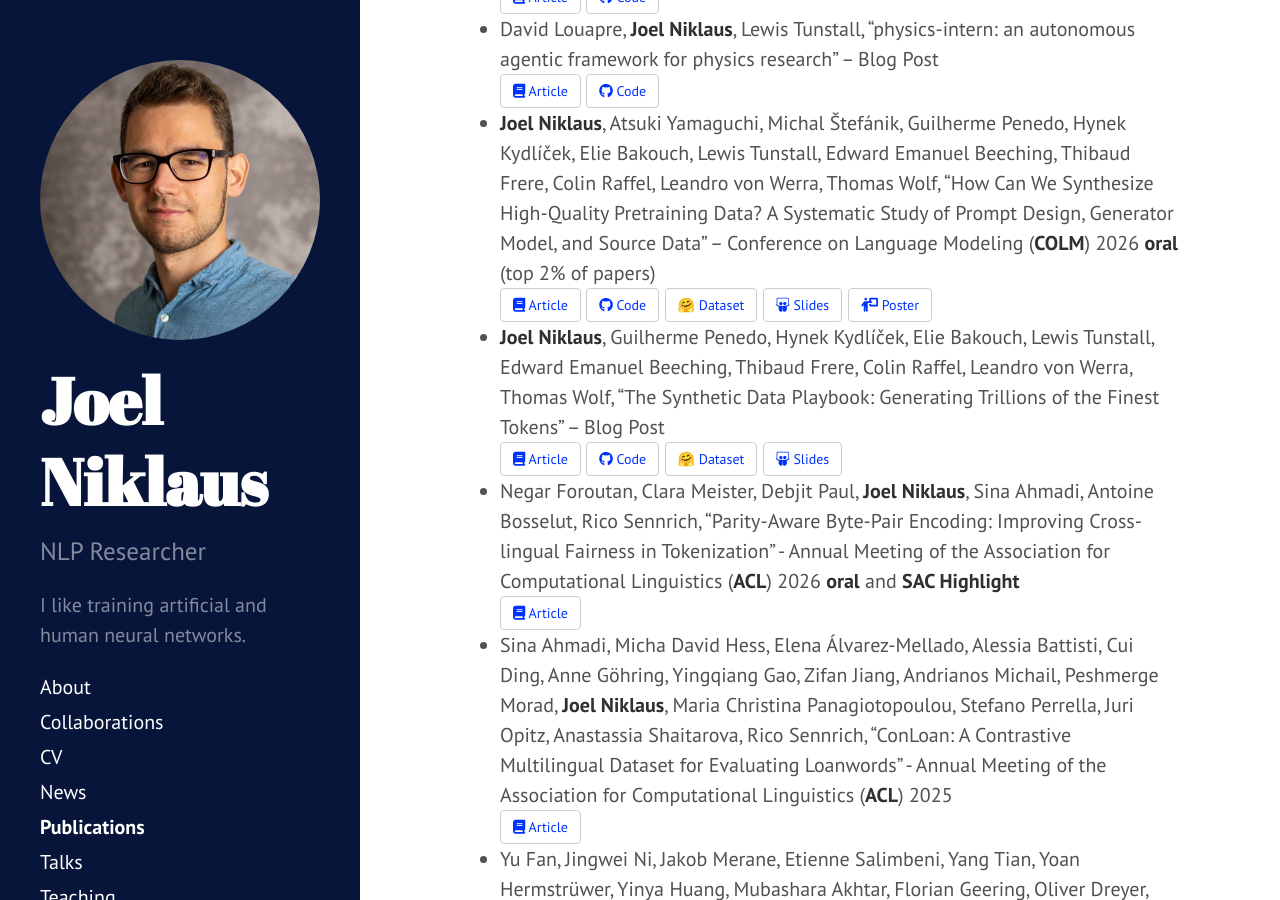
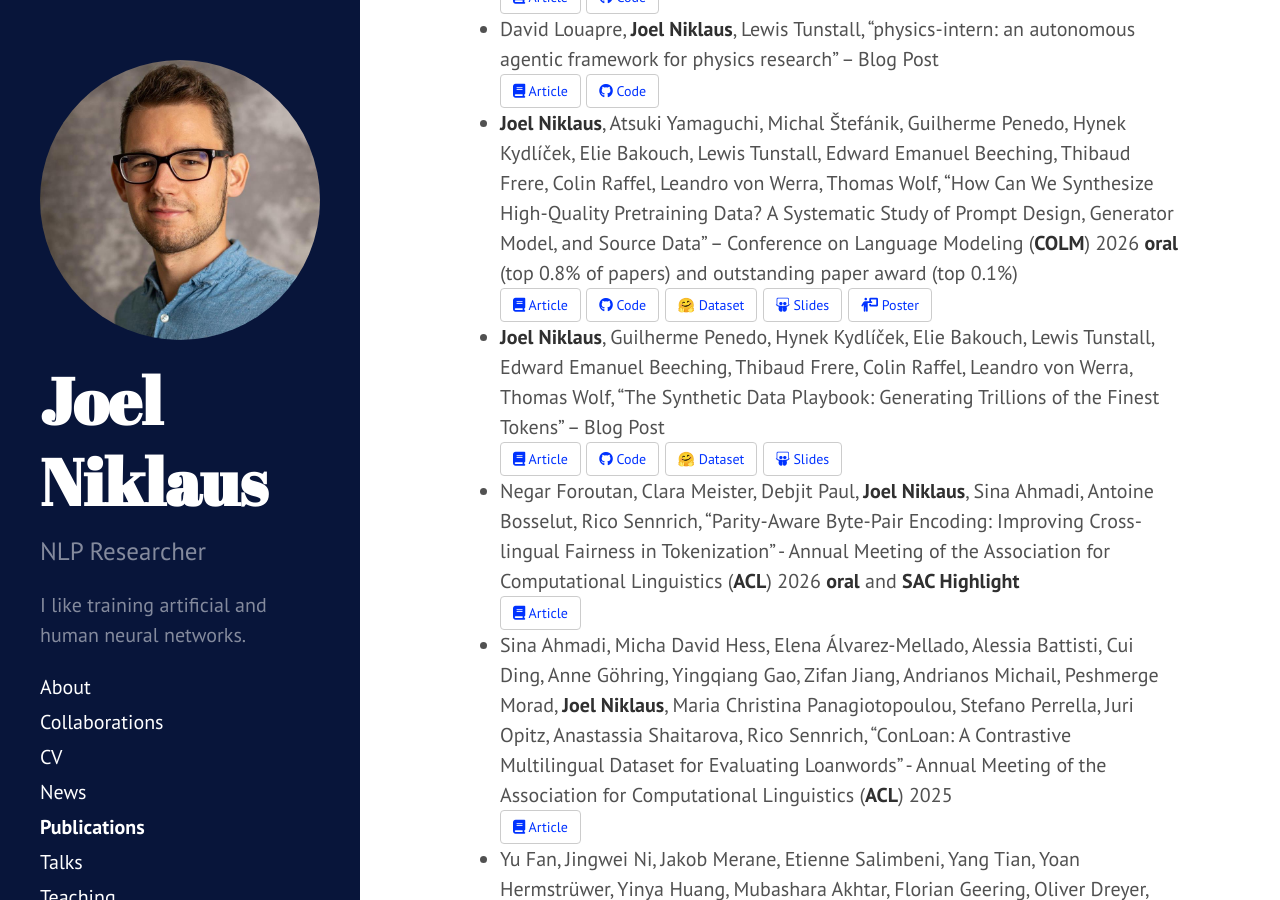
Before and after one commit to JoelNiklaus/joelniklaus.github.io, a Jekyll site: the page built from _pages/publications.md, in a window 1280 px wide and 900 px high, scrolled down 1569 px. Built offline with Jekyll 4.4.1, drawn with Linux system fonts in a browser that asks for light colours; a style sheet for code colours, icons or effects is not loaded.

Commit message:
update outstanding paper award

```diff
--- a/_pages/publications.md
+++ b/_pages/publications.md
@@ -63,7 +63,7 @@ on [Google Scholar](https://scholar.google.com/citations?user=qJ8iricAAAAJ).
   <a href="https://github.com/huggingface/physics-intern" target="_blank" type="button" class="btn"><i class="fa-brands fa-github"></i> Code</a>
 - **Joel Niklaus**, Atsuki Yamaguchi, Michal Štefánik, Guilherme Penedo, Hynek Kydlíček, Elie Bakouch, Lewis Tunstall, Edward Emanuel Beeching, Thibaud Frere, Colin Raffel, Leandro von Werra, Thomas Wolf,
   "How Can We Synthesize High-Quality Pretraining Data? A Systematic Study of Prompt Design, Generator Model, and Source Data" –
-  Conference on Language Modeling (**COLM**) 2026 **oral** (top 2% of papers)
+  Conference on Language Modeling (**COLM**) 2026 **oral** (top 0.8% of papers) and outstanding paper award (top 0.1%)
   <br>
   <a href="https://alphaxiv.org/abs/2604.13977" target="_blank" type="button" class="btn"><i class="fa-solid fa-book"></i> Article</a>
   <a href="https://github.com/huggingface/finephrase" target="_blank" type="button" class="btn"><i class="fa-brands fa-github"></i> Code</a>
```
